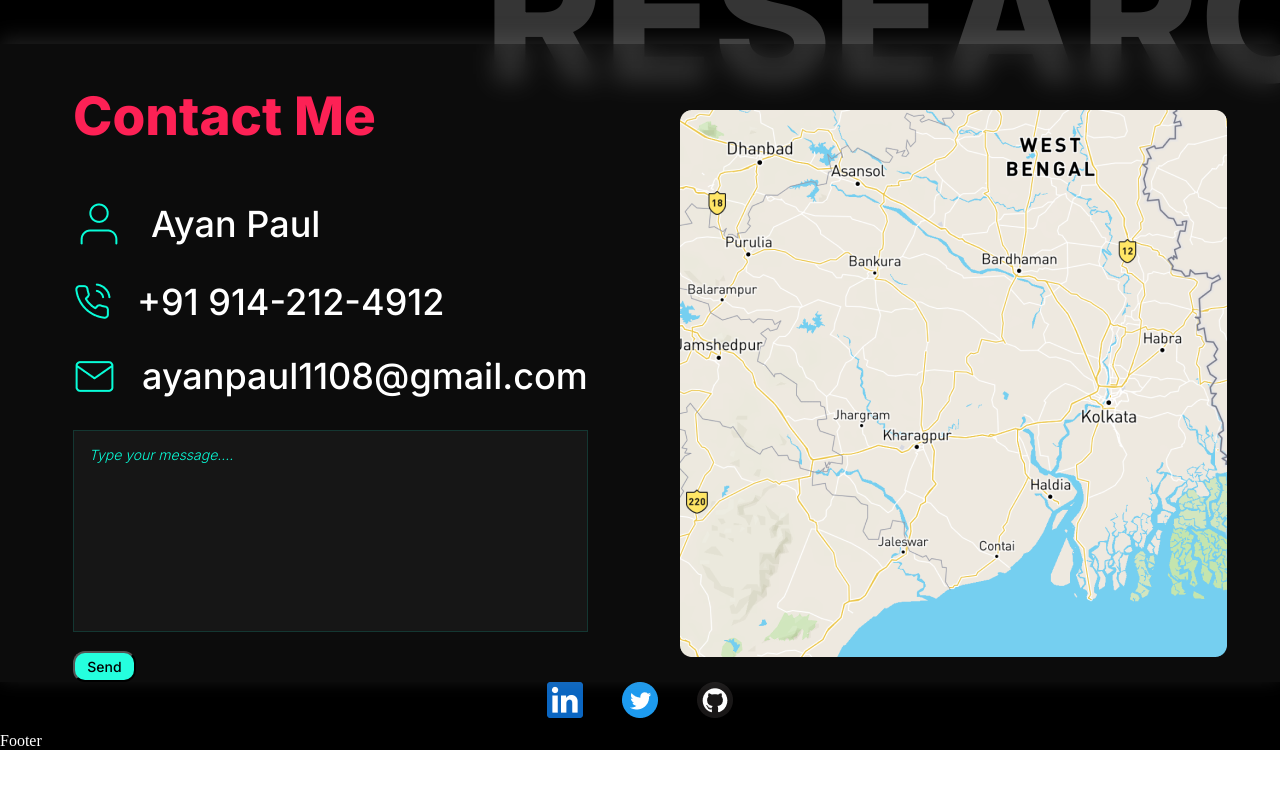
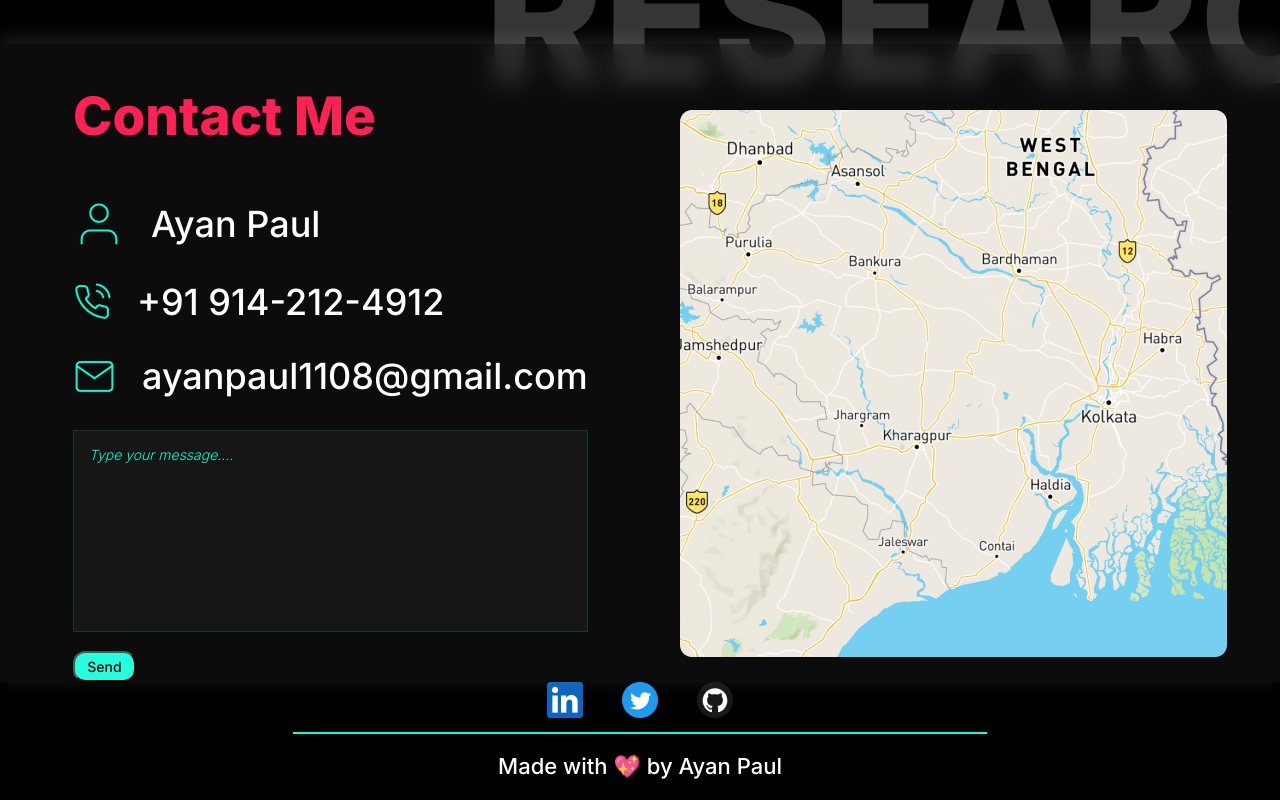
Before and after one commit to Ayanpaul11/Portfolio, a React (Vite) app: page / in a window 1280 px wide. Shown: the part 2698-3498 px from the top of the page. Before the commit the page ends 3448 px from the top, so only its background shows below. Built offline with nearby package versions, Linux system fonts and the light colour scheme.

Commit message:
Update Footer.jsx

```diff
--- a/src/Components/Footer.jsx
+++ b/src/Components/Footer.jsx
@@ -1,5 +1,11 @@
 import React from "react";
+import FCSS from "./Css/Footer.module.css";
 
 export default function Footer() {
-  return <div>Footer</div>;
+  return (
+    <div className={FCSS.mDiv}>
+      <div className={FCSS.line}></div>
+      <p className={FCSS.lastLine}>Made with 💖 by Ayan Paul</p>
+    </div>
+  );
 }
```
